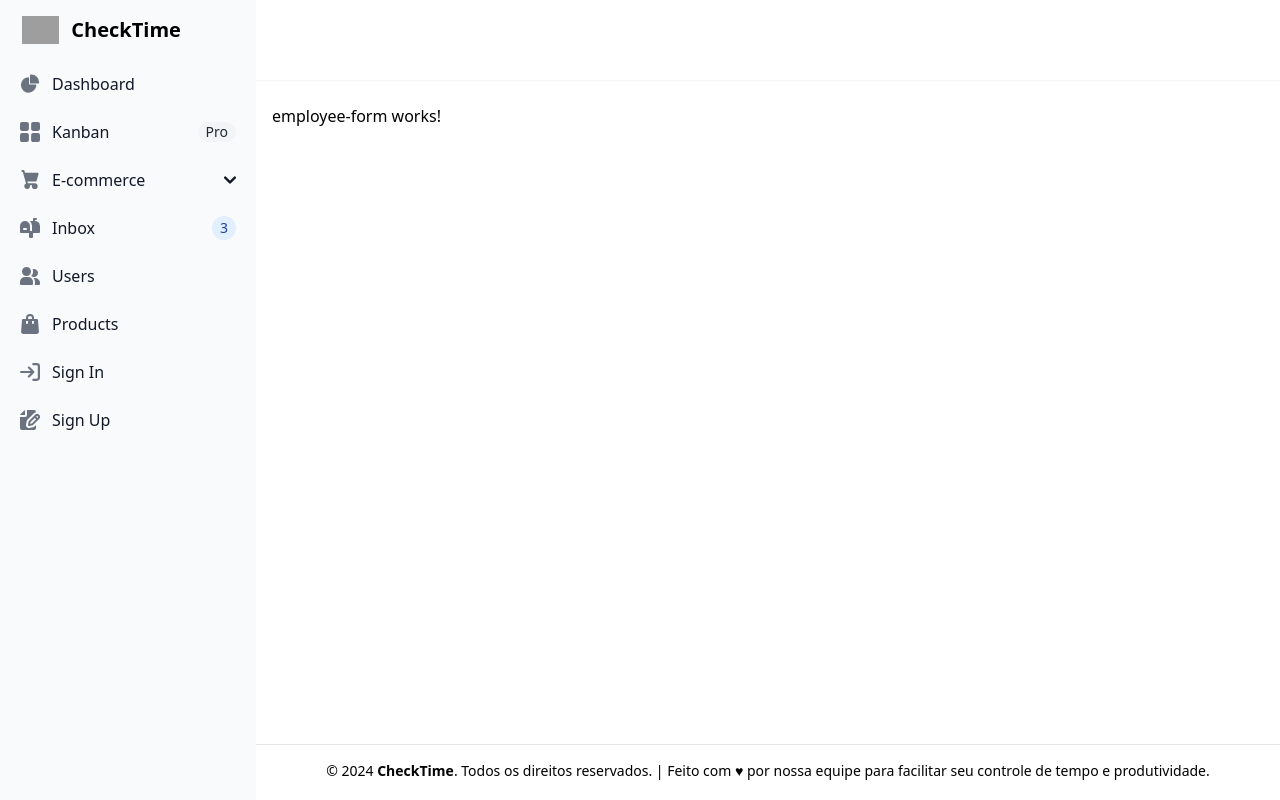
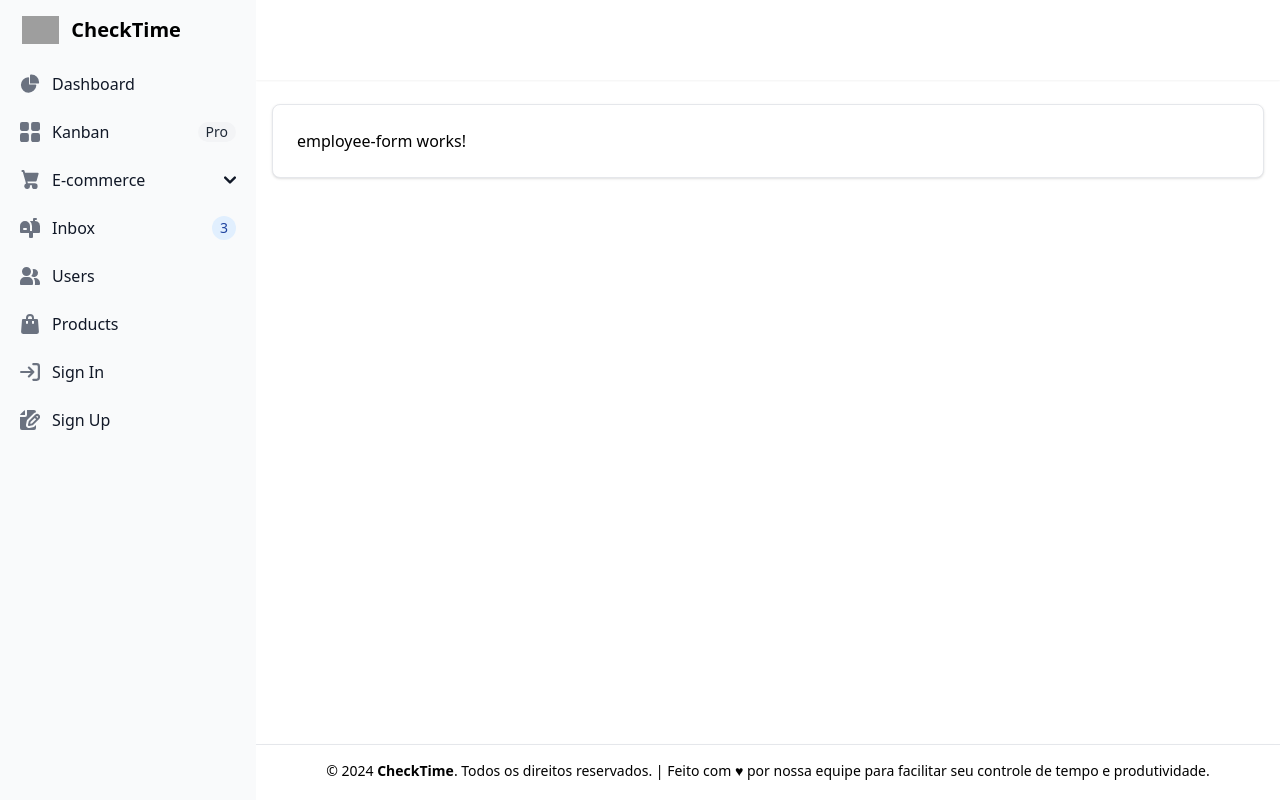
Before and after one commit to JoseLeandroNascimento/CheckTimeApp, an Angular app: page /employee/create in a window 1280 px wide. Built offline with nearby package versions, Linux system fonts and the light colour scheme; grey boxes are pictures that could not be loaded.

Commit message:
feat: create component card

```diff
--- a/src/app/features/employee/pages/cadastro/cadastro.component.html
+++ b/src/app/features/employee/pages/cadastro/cadastro.component.html
@@ -1 +1,3 @@
-<app-employee-form/>
+<app-card>
+    <app-employee-form/>
+</app-card>
--- a/src/app/features/employee/pages/cadastro/cadastro.component.ts
+++ b/src/app/features/employee/pages/cadastro/cadastro.component.ts
@@ -1,11 +1,13 @@
 import { Component } from '@angular/core';
 import { EmployeeFormComponent } from '../../components/form/employee-form/employee-form.component';
+import { SharedModule } from '../../../../shared/shared.module';
 
 @Component({
   selector: 'app-cadastro',
   standalone: true,
   imports: [
-    EmployeeFormComponent
+    EmployeeFormComponent,
+    SharedModule
   ],
   templateUrl: './cadastro.component.html',
   styleUrl: './cadastro.component.scss'
--- /dev/null
+++ b/src/app/shared/components/card/card.component.html
@@ -0,0 +1,4 @@
+
+<div class="p-6 w-full bg-white border border-gray-200 rounded-lg shadow dark:bg-gray-800 dark:border-gray-700">
+    <ng-content ></ng-content>
+</div>
--- /dev/null
+++ b/src/app/shared/components/card/card.component.scss
@@ -0,0 +1,5 @@
+
+:host{
+
+    display: block;
+}
```
Also changed, not shown: src/app/shared/components/card/card.component.ts (added, +12 -0 lines), src/app/shared/shared.module.ts (added, +17 -0 lines), 1 other file (tests, documents, lock files or other folders).
